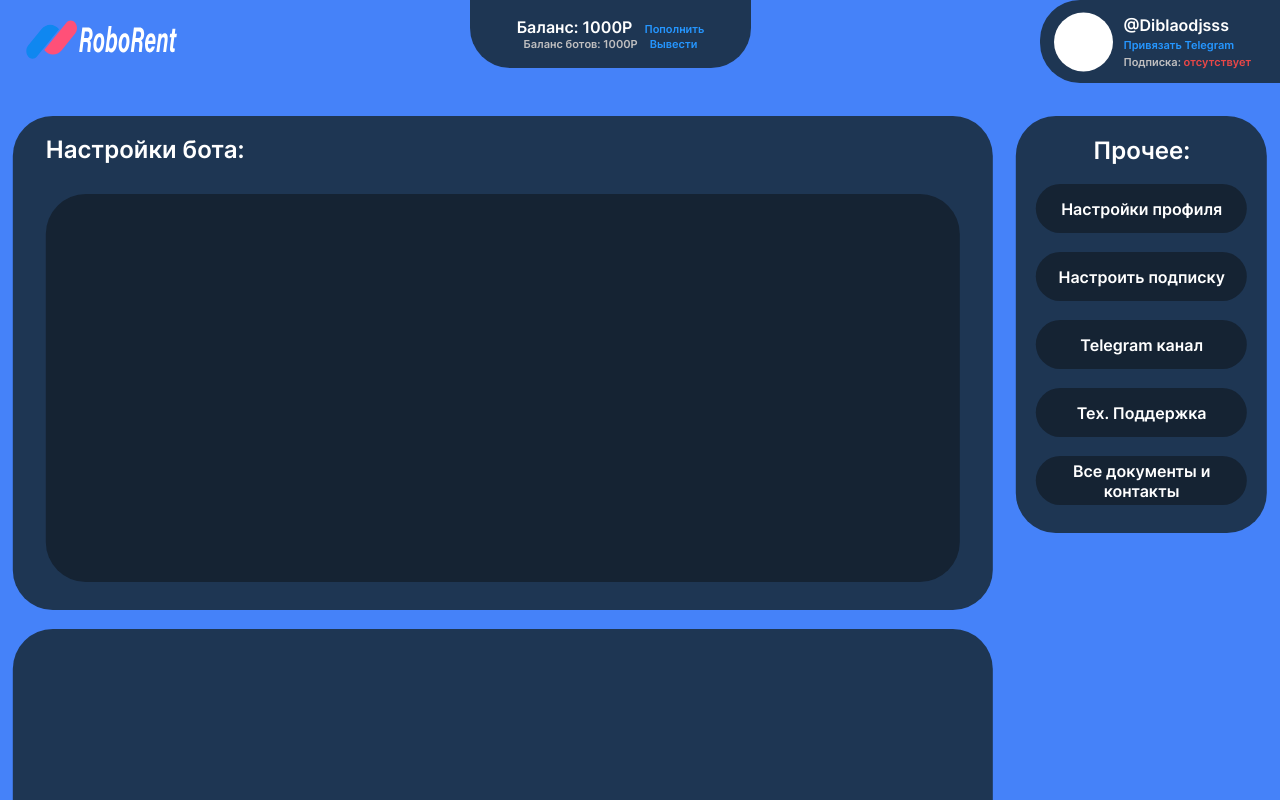
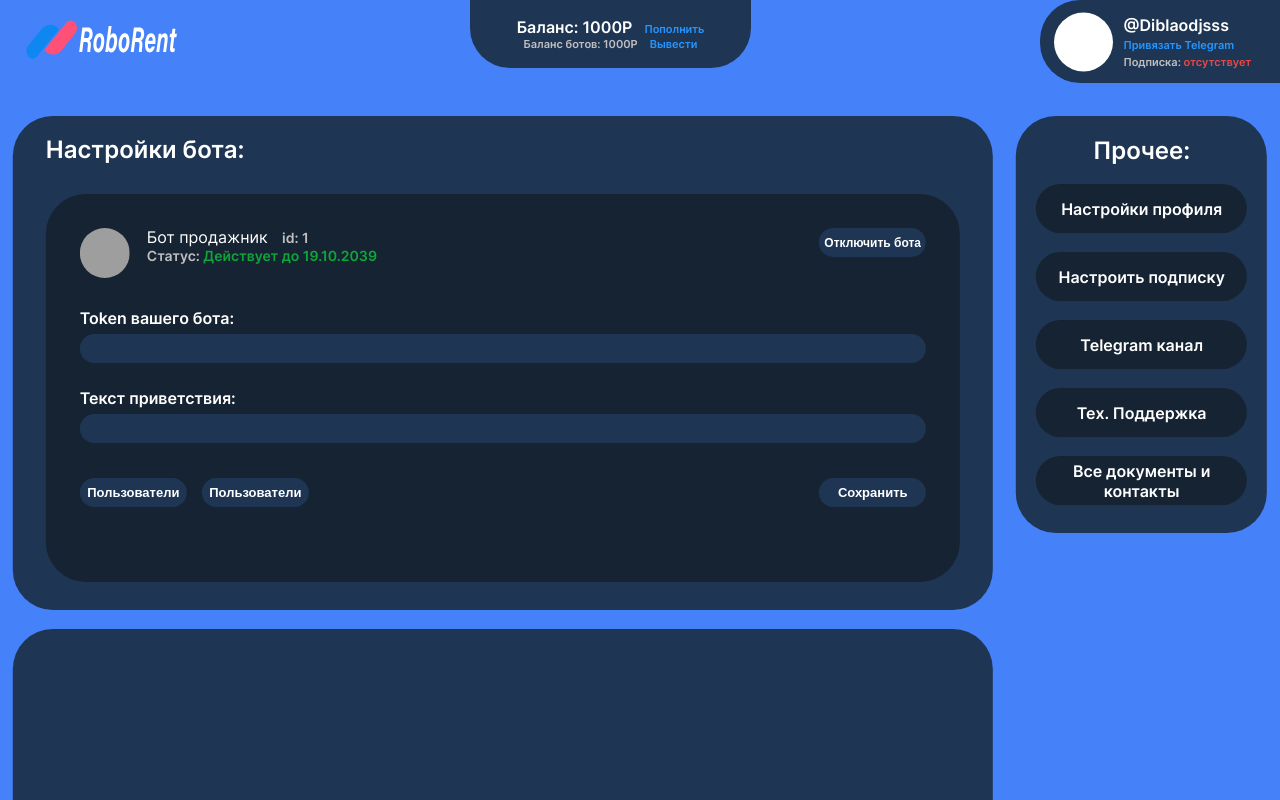
Before and after one commit to Holder-hash/RoboRent, a React (Vite) app: page /RoboRent/1 in a window 1280 px wide. Shown: the top 800 px of the page. Built offline with nearby package versions, Linux system fonts and the light colour scheme; grey boxes are pictures that could not be loaded; the HTML template or start-up script is replaced by a standard one.

Commit message:
bot single settings styles

```diff
--- a/src/components/screens/UserBotSinglePage/UserBotSinglePage.jsx
+++ b/src/components/screens/UserBotSinglePage/UserBotSinglePage.jsx
@@ -1,16 +1,66 @@
 import "../BotsList/BotsList.scss";
 import "./UserBotSinglePage.scss";
+import BotSettingInput from "../../ui/BotSettingsInput/BotSettingInput";
+import BotsListBtn from "../../ui/BotListBtn/BotsListBtn";
+import userBots from "../../../data/userBots.json";
+import { useParams } from "react-router-dom";
+import { useState, useEffect } from "react";
 
-function UserBotSinglePage() {
+function UserBotSinglePage({ to }) {
+  const { id } = useParams(to);
+  const [userBotSingle, setUserBotSingle] = useState([]);
+
+  useEffect(() => {
+    setUserBotSingle(userBots.filter((bot) => bot.id == id));
+  }, [id]);
+
   return (
     <>
       <div className="bots-contain">
         <p className="bots-list__title">Настройки бота:</p>
-        <div className="bot-settings">
-          <div className="bots-settings__header"></div>
-          <div className="bots-settings__inputs"></div>
-          <div className="bots-settings__footer"></div>
-        </div>
+        <form className="bot-settings">
+          {userBotSingle.map((bot) => (
+            <div key={bot.id}>
+              <div className="bots-settings__header">
+                <div className="bots__item-info ">
+                  <img src={bot.img} />
+                  <div>
+                    <p className="bots__item-name">
+                      {bot.name}{" "}
+                      <span className="bots__item-name_id">id: {bot.id}</span>
+                    </p>
+                    <p className="bots__item-status">
+                      Статус:{" "}
+                      <span
+                        style={{
+                          color: bot.status[0] ? "#0EA539" : "red",
+                        }}
+                      >
+                        {bot.status[0]
+                          ? `Действует до ${bot.status[1]}`
+                          : `Просрочен`}
+                      </span>
+                    </p>
+                  </div>
+                </div>
+                <BotsListBtn>Отключить бота</BotsListBtn>
+              </div>
+              <div className="bots-settings__inputs">
+                <label htmlFor="token">Token вашего бота:</label>
+                <BotSettingInput type="text" />
+                <label htmlFor="token">Текст приветствия:</label>
+                <BotSettingInput type="text" />
+              </div>
+              <div className="bots-settings__footer">
+                <div className="bots-settings__footer-additional">
+                  <BotsListBtn>Пользователи</BotsListBtn>
+                  <BotsListBtn>Пользователи</BotsListBtn>
+                </div>
+                <BotsListBtn>Сохранить</BotsListBtn>
+              </div>
+            </div>
+          ))}
+        </form>
       </div>
       <div className="bots-contain"></div>
     </>
--- a/src/components/screens/UserBotSinglePage/UserBotSinglePage.scss
+++ b/src/components/screens/UserBotSinglePage/UserBotSinglePage.scss
@@ -4,4 +4,69 @@
   padding: 34px;
   border-radius: 40px;
   background: #152333;
+
+  .bots-settings__header {
+    width: 100%;
+    display: flex;
+    justify-content: space-between;
+
+    .bots__item-info {
+      display: flex;
+      gap: 17px;
+      align-items: center;
+
+      img {
+        width: 50px;
+        height: 50px;
+        border-radius: 50%;
+      }
+
+      .bots__item-name_id {
+        margin-left: 10px;
+        color: #c0bfc0;
+        font-size: 14px;
+        font-weight: 600;
+      }
+
+      .bots__item-name {
+        color: #fff;
+        margin-top: -15px;
+      }
+
+      .bots__item-status {
+        color: #c0bfc0;
+        font-size: 14px;
+        font-weight: 600;
+      }
+    }
+  }
+
+  .bots-settings__inputs {
+    margin-top: 30px;
+
+    input {
+      margin: 6px 0 25px;
+    }
+
+    label {
+      color: #fff;
+      font-size: 16px;
+      font-weight: 600;
+    }
+  }
+
+  .bots-settings__footer {
+    width: 100%;
+    margin-top: 10px;
+    display: flex;
+    justify-content: space-between;
+
+    .bots-settings__footer-additional {
+      display: flex;
+      gap: 15px;
+    }
+    button {
+      font-size: 13px;
+    }
+  }
 }
--- /dev/null
+++ b/src/components/ui/BotSettingsInput/BotSettingInput.jsx
@@ -0,0 +1,7 @@
+import styles from "./BotSettingInput.module.scss";
+
+function BotSettingInput({ children, ...props }) {
+  return <input {...props} className={styles.input} />;
+}
+
+export default BotSettingInput;
--- /dev/null
+++ b/src/components/ui/BotSettingsInput/BotSettingInput.module.scss
@@ -0,0 +1,12 @@
+.input {
+  width: 100%;
+  height: 29px;
+  border: none;
+  outline: none;
+  padding: 0 15px;
+  border-radius: 40px;
+  background: #1e3653;
+  color: #c0bfc0;
+  font-size: 16px;
+  font-weight: 600;
+}
```
